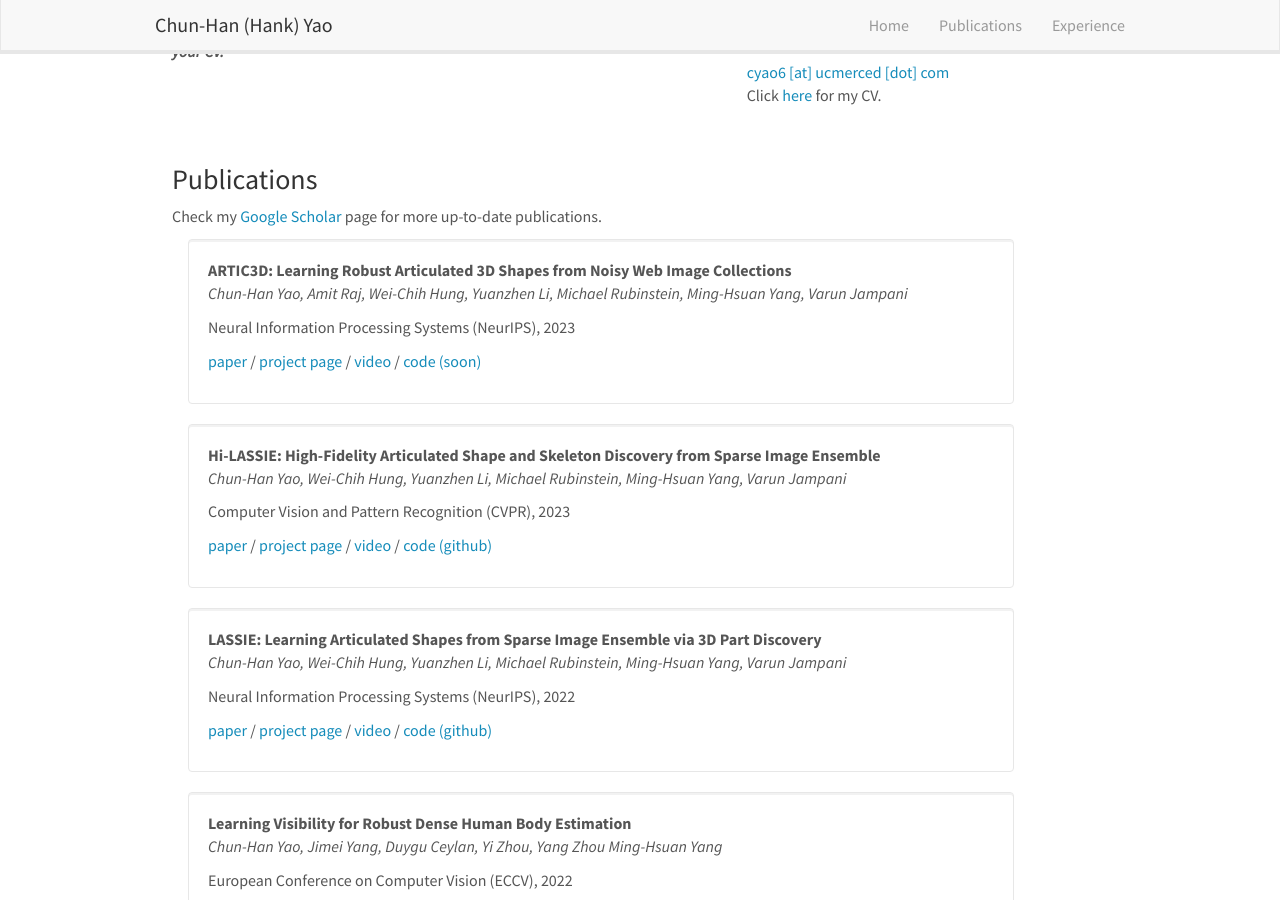
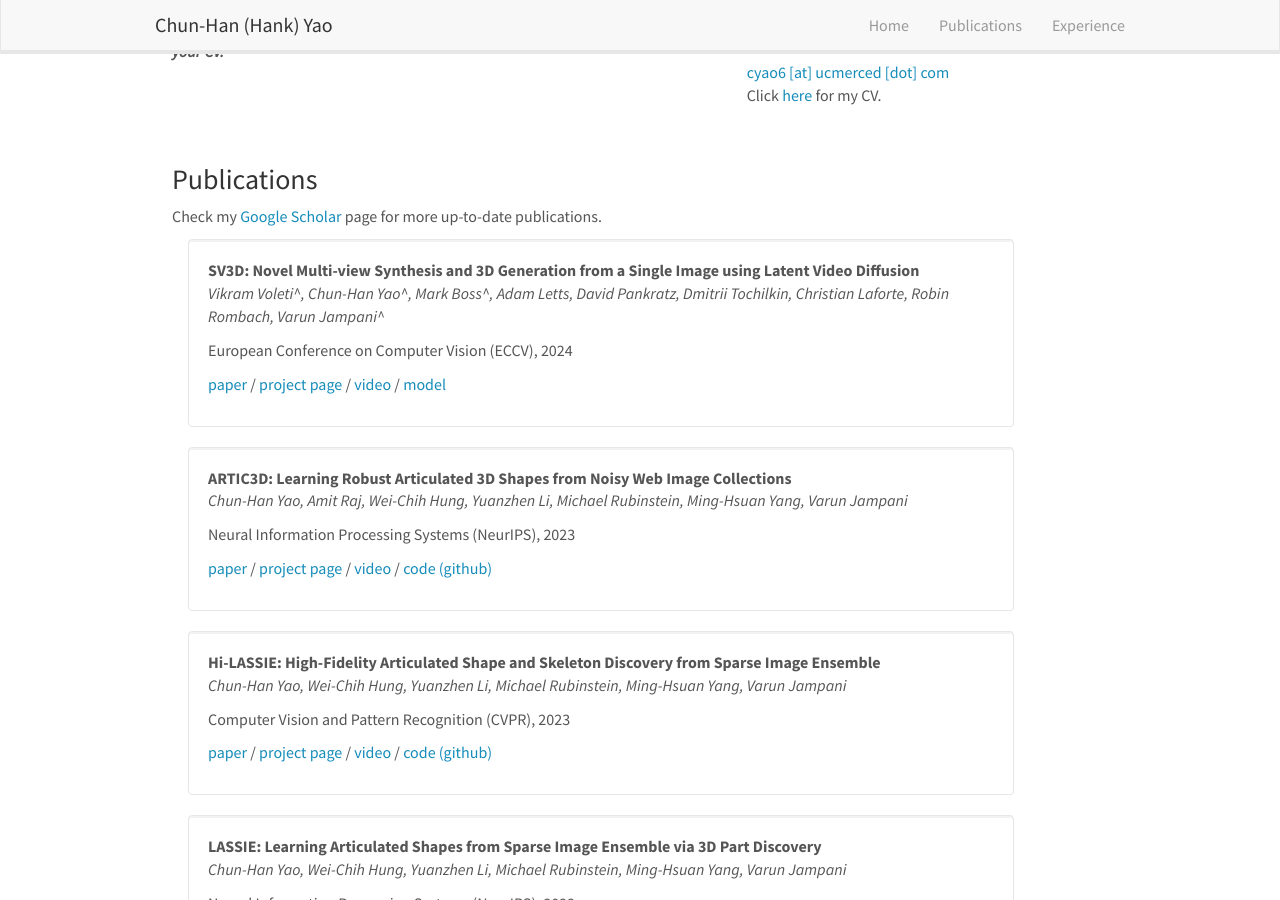
Before and after one commit to chhankyao/chhankyao.github.io, a Jekyll site: the page built from _pages/home.md, in a window 1280 px wide and 900 px high, scrolled down 349 px. Built offline with Jekyll 4.4.1, drawn with Linux system fonts in a browser that asks for light colours; nearby versions of some CDN libraries.

Commit message:
Update publist.yml

```diff
--- a/_data/publist.yml
+++ b/_data/publist.yml
@@ -1,3 +1,24 @@
+- title: SV3D&#58; Novel Multi-view Synthesis and 3D Generation from a Single Image using Latent Video Diffusion
+  authors: Vikram Voleti^*, Chun-Han Yao^*, Mark Boss^*, Adam Letts, David Pankratz, Dmitrii Tochilkin, Christian Laforte, Robin Rombach, Varun Jampani^*
+  venue: European Conference on Computer Vision (ECCV), 2024
+  number_link: 4
+  link1:
+    url: https://arxiv.org/abs/2306.04619
+    display: paper
+  link2:
+    url: https://sv3d.github.io/
+    display: project page
+  link3:
+    url: https://www.youtube.com/watch?v=Zqw4-1LcfWg
+    display: video
+  link4:
+    url: https://huggingface.co/stabilityai/sv3d
+    display: model
+  link5:
+    url: https://github.com/Stability-AI/generative-models
+    display: code (github)
+
+
 - title: ARTIC3D&#58; Learning Robust Articulated 3D Shapes from Noisy Web Image Collections
   authors: Chun-Han Yao, Amit Raj, Wei-Chih Hung, Yuanzhen Li, Michael Rubinstein, Ming-Hsuan Yang, Varun Jampani
   venue: Neural Information Processing Systems (NeurIPS), 2023
@@ -12,8 +33,8 @@
     url: https://www.youtube.com/watch?v=r1uKgqWlfyY
     display: video
   link4:
-    url:
-    display: code (soon)
+    url: https://github.com/chhankyao/artic3d_recon
+    display: code (github)
 
 
 - title: Hi-LASSIE&#58; High-Fidelity Articulated Shape and Skeleton Discovery from Sparse Image Ensemble
```
